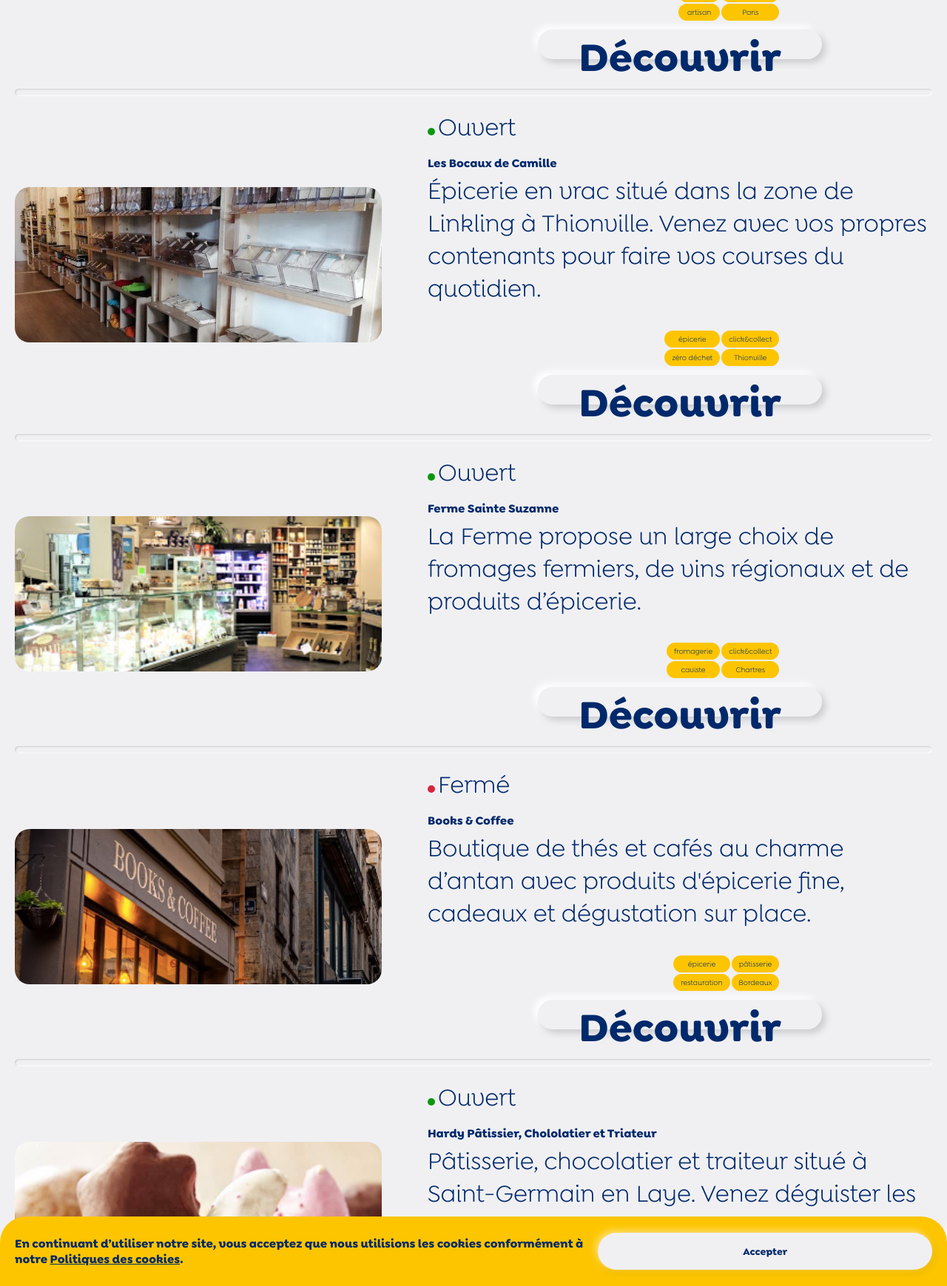
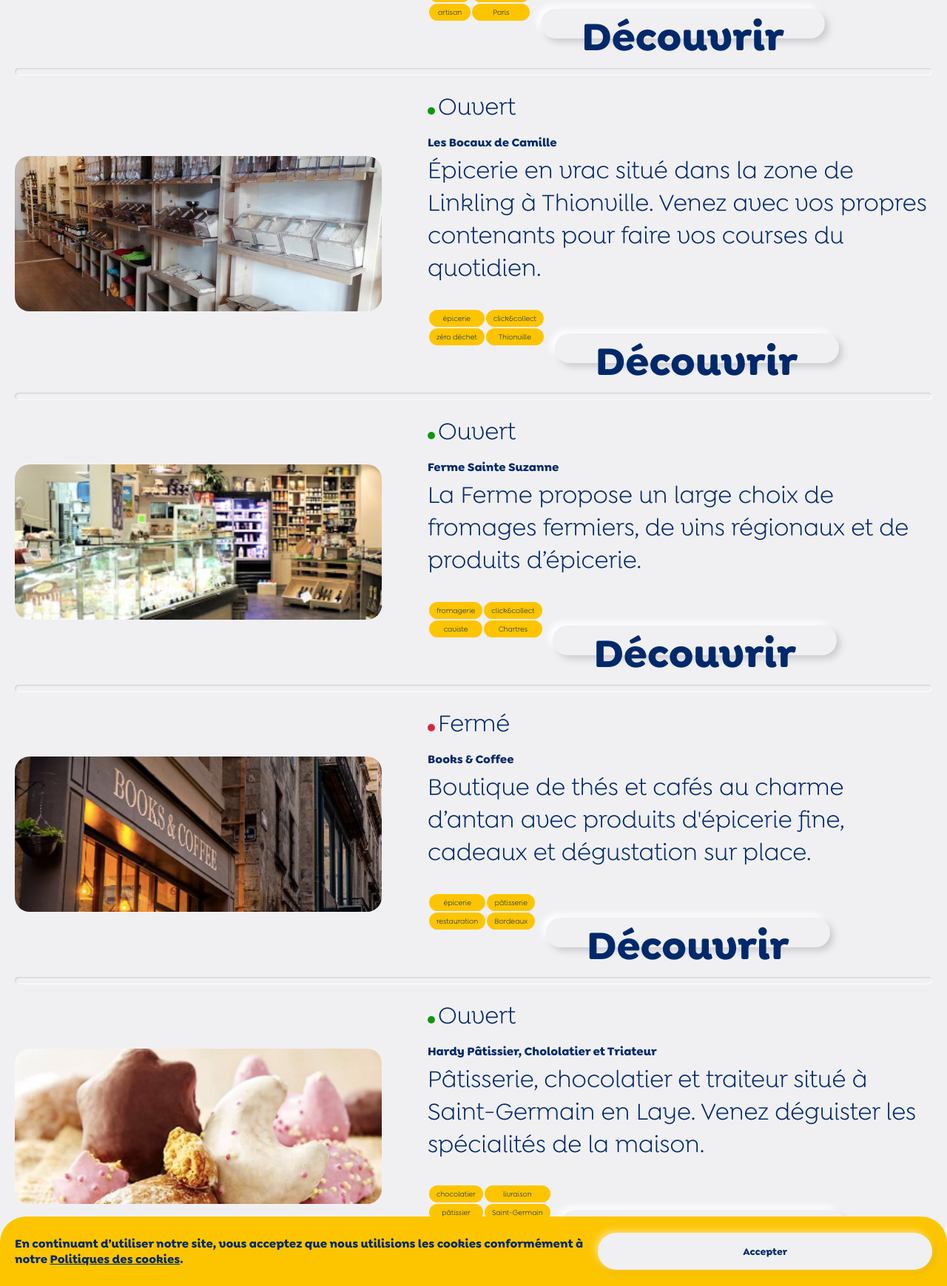
Before and after one commit to kodypistol/covcom, a Jekyll site: the page built from index.md, in a window 1280 px wide, cut to the strip 449-2188 px from the top of the page. Shown: the whole strip at 74% size. Built offline with Jekyll 4.4.1, drawn with Linux system fonts in a browser that asks for light colours.

Commit message:
correction tag et découvrir

```diff
--- a/_sass/common/carte_commerce.scss
+++ b/_sass/common/carte_commerce.scss
@@ -14,7 +14,7 @@
     border-radius: 20px;
     background-size: cover;
     background-position: center;
-    margin-right: 20px;
+    margin-right: 5%;
 }
 
 #first {
@@ -100,7 +100,8 @@
     font-size: 2.5vh;
     box-shadow:  5px 5px 10px #cccccf, -5px -5px 10px #ffffff;
     position: relative;
-    left: 50%;
+    margin-top: 5%;
+    left: 30%;
     transform: translateX(-50%);
 }
 
@@ -112,11 +113,10 @@
 }
 
 .tags_carte {
+    //revoir reposinve en dessous 364 px de largeur
     position: relative;
     float: right;
-    margin-bottom: 10px;
-    margin-left: 20%;
-    margin-right: 30%;
+    float: left;
 }
 
 .tags_carte td {
```
